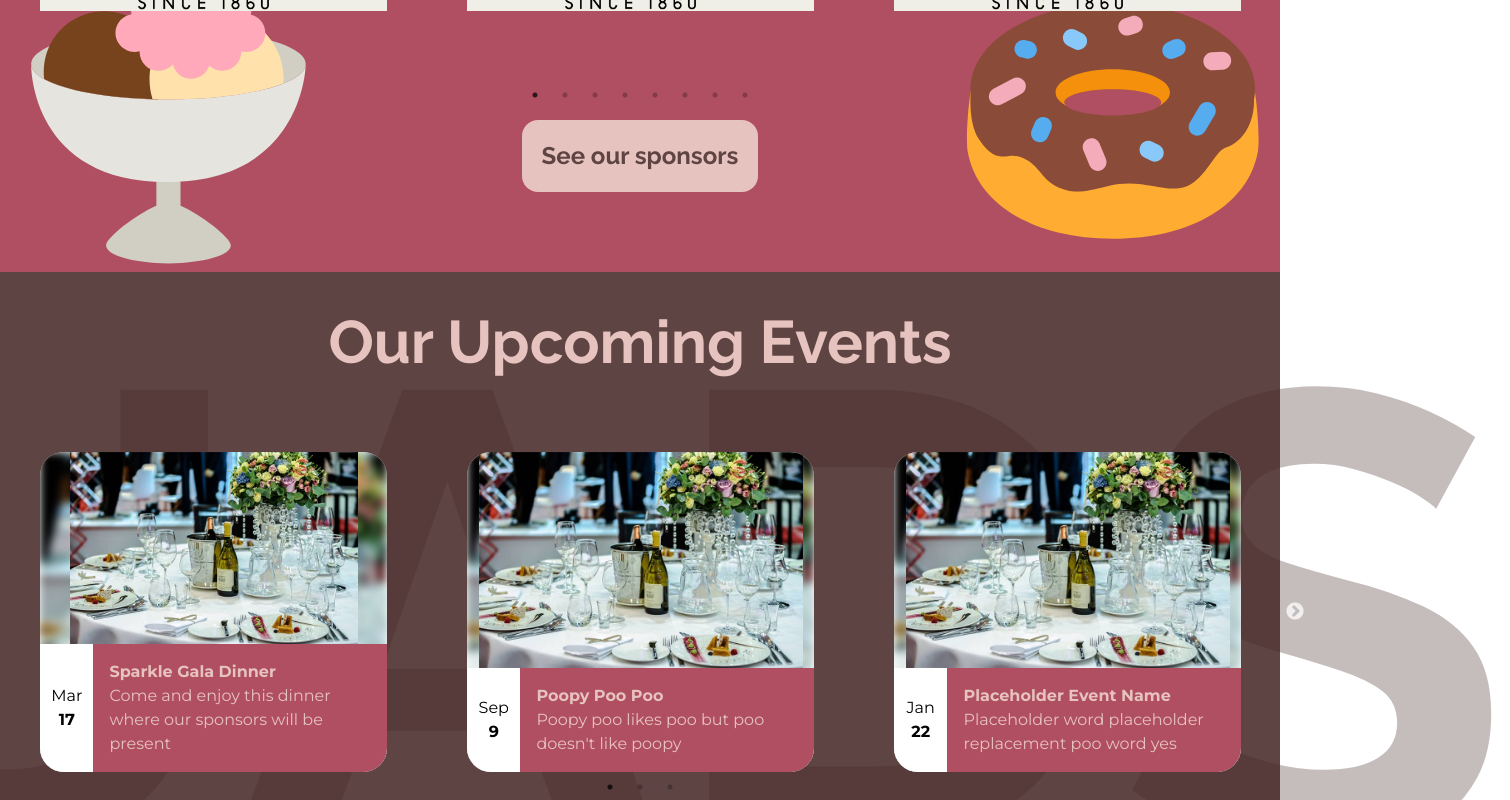
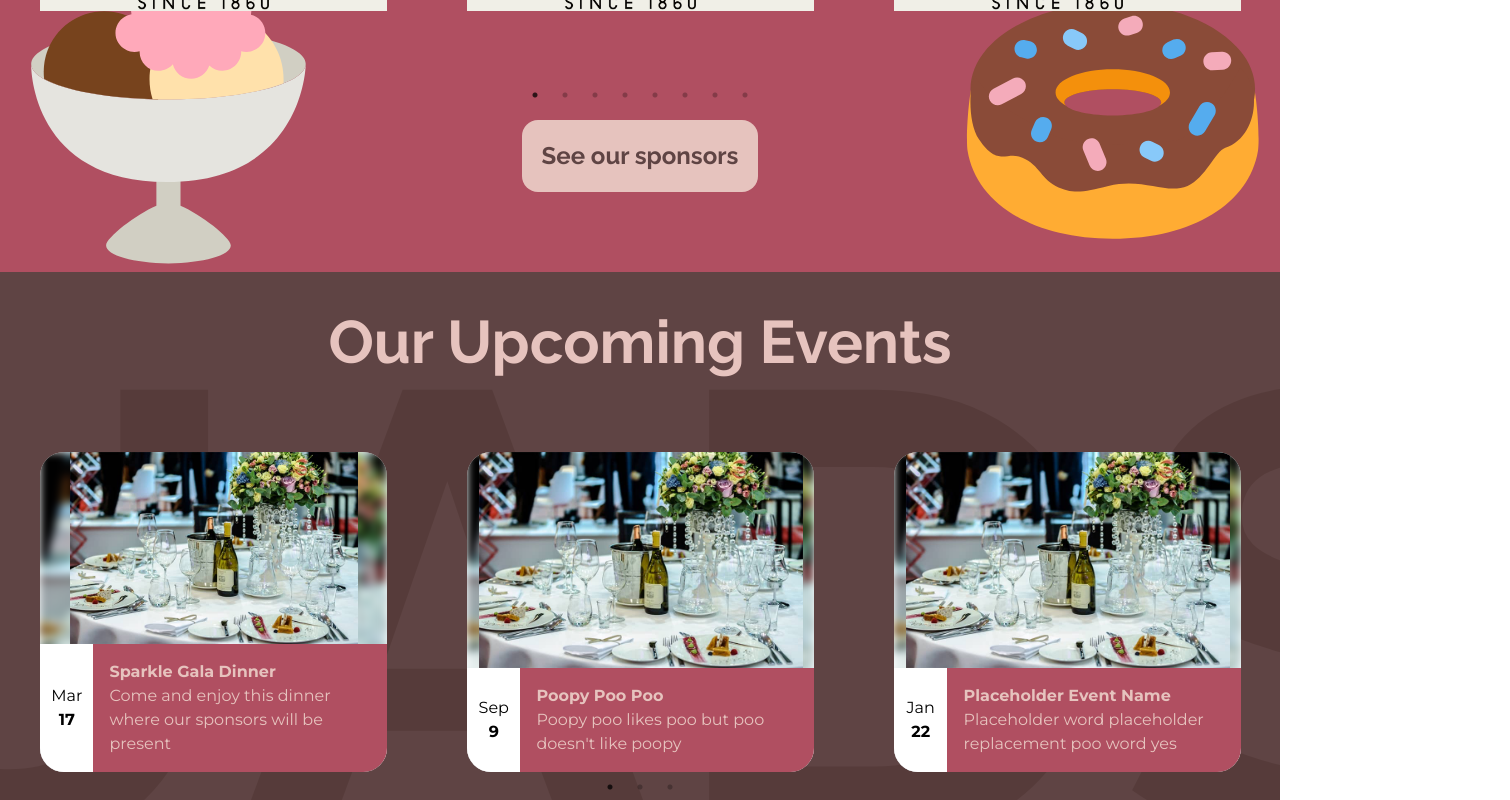
Before and after one commit to UoaWDCC/uads-member-app-v2, a React (Vite) app in the folder web/: page / in a window 1280 px wide. Shown: the part 1220-2020 px from the top of the page, 1510 px wide, since content can reach past the window. Built offline with nearby package versions, Linux system fonts and the light colour scheme.

Commit message:
UADS-18 fix: window width overflow issue

```diff
--- a/web/src/pages/Home.tsx
+++ b/web/src/pages/Home.tsx
@@ -120,7 +120,7 @@ function Sponsor({ images }: { images: string[] }) {
     };
   }, []);
   return (
-    <div className="flex flex-col gap-10 pb-20 bg-pink relative z-10">
+    <div className="flex flex-col gap-10 pb-20 bg-pink relative z-10 overflow-hidden">
       <img
         src={cookies}
         className={`absolute z-0 right-2 h-80 ${isSmallerScreen && "hidden"}`}
@@ -288,8 +288,8 @@ function EventSlider() {
 
 function EventSection() {
   return (
-    <div className="relative flex flex-col gap-10 pb-20 bg-brown">
-      <h1 className="absolute top-1/2 left-1/2 transform -translate-x-1/2 -translate-y-1/2 text-[40rem] text-light-brown font-raleway font-bold opacity-30">
+    <div className="relative flex flex-col gap-10 pb-20 bg-brown overflow-hidden">
+      <h1 className="absolute top-1/2 left-1/2 transform -translate-x-1/2 -translate-y-1/2 text-[40rem] text-light-brown font-raleway font-bold opacity-30 overflow-hidden text-nowrap">
         UADS
       </h1>
       <h1 className=" p-10 text-center text-6xl font-bold text-light-pink font-raleway">
```
